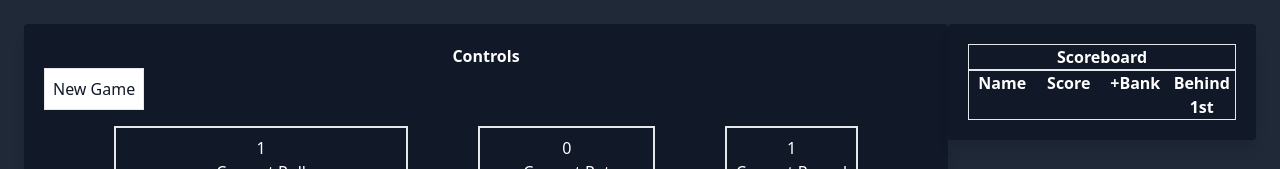
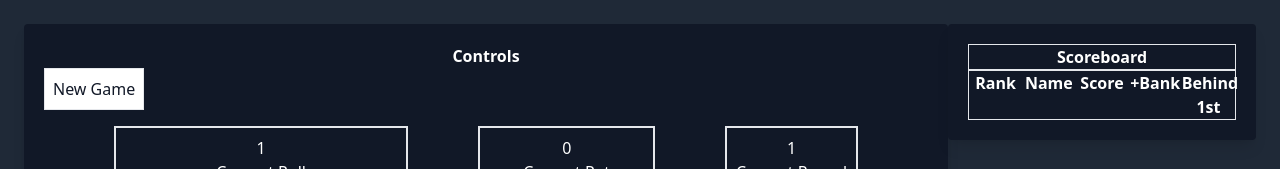
Before and after one commit to KyleCardwell/familystockmarket, a React (Create React App) app: page / in a window 1280 px wide. Shown: the top 169 px of the page. Built offline with nearby package versions, Linux system fonts and the light colour scheme.

Commit message:
players rankings display on score card

```diff
--- a/src/components/ScoreCard.js
+++ b/src/components/ScoreCard.js
@@ -4,10 +4,11 @@ const ScoreCard = (props) => {
 
     return(
         <div className={`border p-1 flex justify-between`}>
-            <h4 className="w-1/4">{props.name}</h4>
-            <h4 className="w-1/4 text-center">{props.points}</h4>
-            <h4 className="w-1/4 text-center">{props.isBanked ? "-" : props.ifBank}</h4>
-            <h4 className="w-1/4 text-center">{props.topScore === props.points ? "-" : props.behind1st}</h4>
+            <h4 className="w-1/5">{props.rank}</h4>
+            <h4 className="w-1/5">{props.name}</h4>
+            <h4 className="w-1/5 text-center">{props.points}</h4>
+            <h4 className="w-1/5 text-center">{props.isBanked ? "-" : props.ifBank}</h4>
+            <h4 className="w-1/5 text-center">{props.topScore === props.points ? "-" : props.behind1st}</h4>
 
         </div>
     )
--- a/src/components/Scoreboard.js
+++ b/src/components/Scoreboard.js
@@ -10,6 +10,25 @@ const Scoreboard = (props) => {
     const sorted = [...players]
 
     sorted.sort(function(a,b){return b.points - a.points})
+
+    let playerRank = 1
+
+    for (let i = 0; i < sorted.length; i++) {
+
+        if (i === 0) {
+            sorted[i].rank = playerRank
+            continue
+        }
+
+        if (sorted[i].points === sorted[i - 1].points) {
+            sorted[i].rank = playerRank
+        } else {
+            playerRank++
+            sorted[i].rank = playerRank
+        }
+
+    }
+
 
     if(sorted.length > 0){
 
@@ -29,10 +48,11 @@ const Scoreboard = (props) => {
             <h4 className="font-bold text-center border">Scoreboard</h4>
             <div className="flex justify-between font-bold border">
 
-                <h4 className="w-1/4 text-center">Name</h4>
-                <h4 className="w-1/4 text-center">Score</h4>
-                <h4 className="w-1/4 text-center">+Bank</h4>
-                <h4 className="w-1/4 text-center">Behind 1st</h4>
+                <h4 className="w-1/5 text-center align-bottom">Rank</h4>
+                <h4 className="w-1/5 text-center align-bottom">Name</h4>
+                <h4 className="w-1/5 text-center align-bottom">Score</h4>
+                <h4 className="w-1/5 text-center align-bottom">+Bank</h4>
+                <h4 className="w-1/5 text-center align-bottom">Behind 1st</h4>
 
             </div>
 
@@ -45,6 +65,7 @@ const Scoreboard = (props) => {
                             key={person.id}
                             id={person.id}
                             name={person.name}
+                            rank={person.rank}
                             points={person.points}
                             isBanked={person.isBanked}
                             behind1st={props.topScore - person.points}
```
